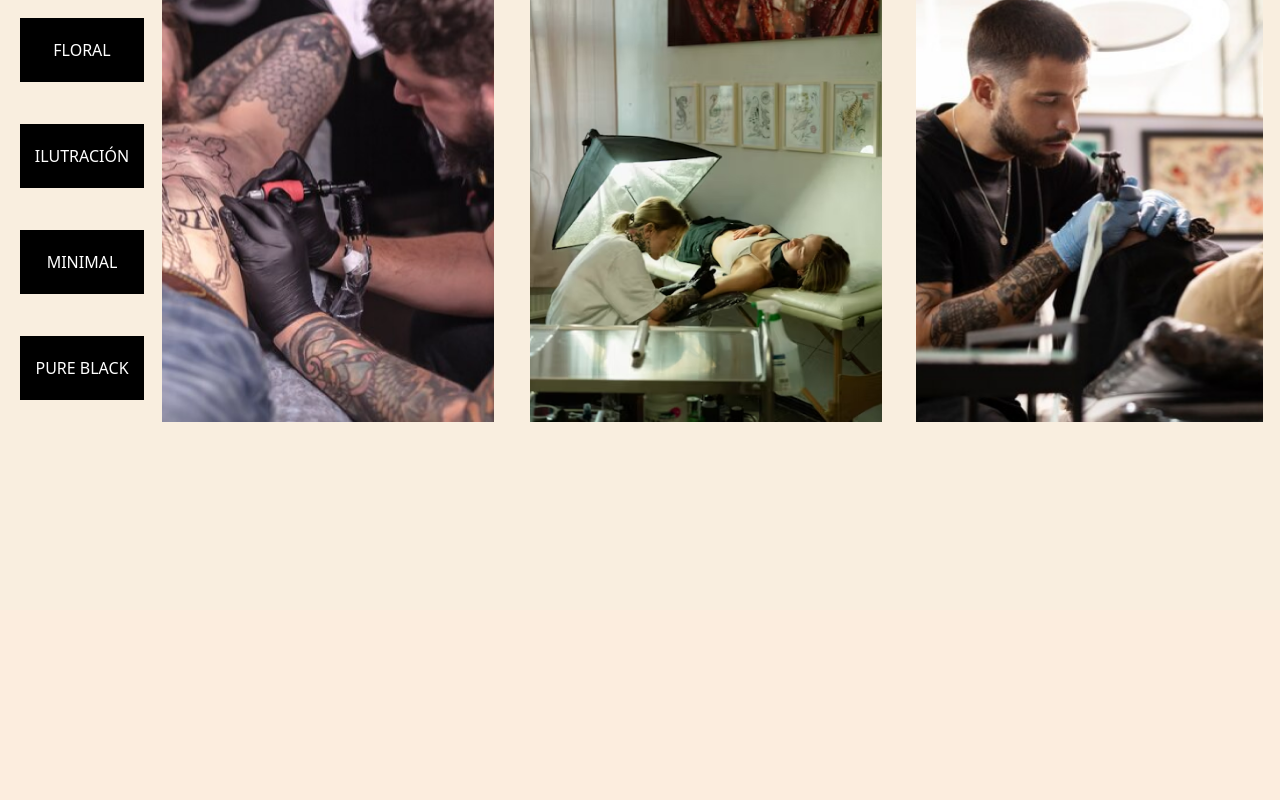
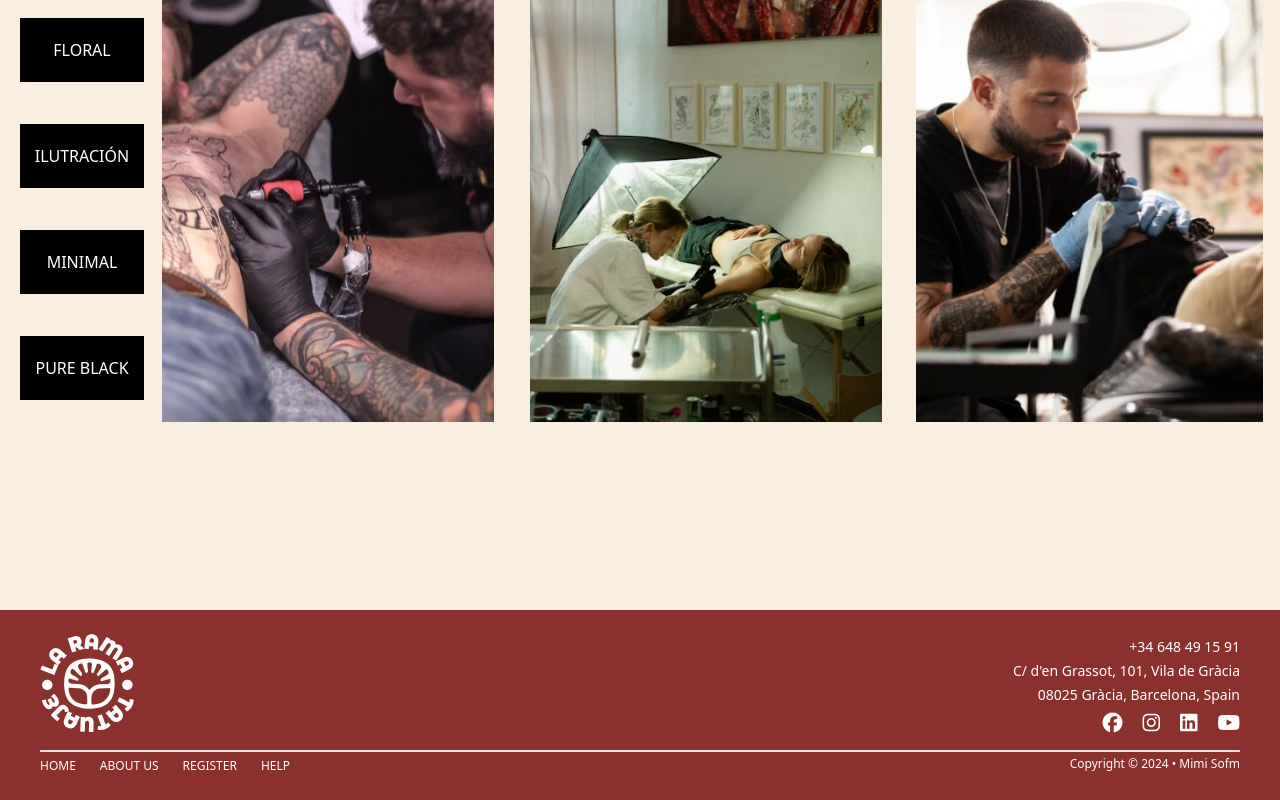
Before and after one commit to Innovaton0/Mimi-Sofm-final-project, a Vue app: page /tattooartists in a window 1280 px wide. Shown: the part 430-1230 px from the top of the page. Before the commit the page ends 1040 px from the top, so only its background shows below. Built offline with nearby package versions, Linux system fonts and the light colour scheme.

Commit message:
imported footer to tattooartists and aboutus

```diff
--- a/src/components/AboutUs.vue
+++ b/src/components/AboutUs.vue
@@ -126,13 +126,15 @@
     </div>
   </div>
 </section>
+<Footer>
+</Footer>
 
 </template>
-
 <script>
-
+import Footer from "./Footer.vue";
   export default {
     name: "AboutUs",
+    components: { Footer },
     data() {
       return {};
     },
--- a/src/components/TattooArtists.vue
+++ b/src/components/TattooArtists.vue
@@ -29,6 +29,8 @@
            </div>
         </section>
     </main>
+    <Footer>
+    </Footer>
 </template>
 
 <script>
@@ -37,9 +39,10 @@ import artist2 from '../assets/tattooArtistsImages/artist2.png';
 import artist3 from '../assets/tattooArtistsImages/artist3.png';
 import apiExample from "../assets/tattooArtistsImages/api-example.png";
 import Search from './Search.vue';
+import Footer from "./Footer.vue";
     export default {
         name: "TattooArtists",
-        components: { Search },
+        components: { Search, Footer },
         data() {
         return {
           labels: ["JAPONES", "FLORAL", "ILUTRACIÓN", "MINIMAL", "PURE BLACK"],
```
